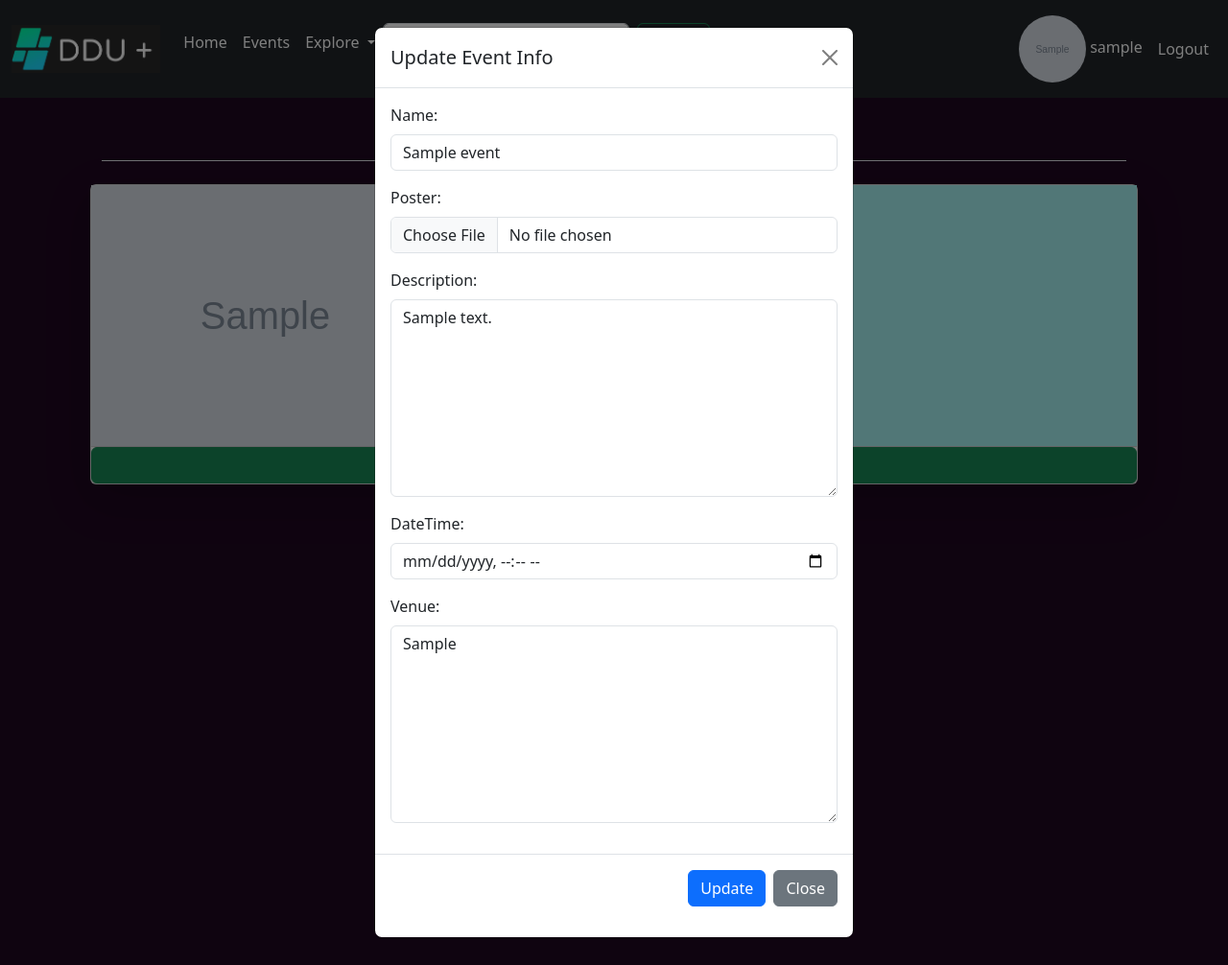
After one commit to ZalaHarshpalsinh/ddu_plus, a Django app: page /events/events/1 in a window 1280 px wide, after a click on "Update". The commit adds this page. Shown: the whole page at 96% size. Run offline with Django 4.2, Linux system fonts and the light colour scheme; a user stored in the database is signed in; tables that the repository leaves empty hold one stand-in row (values such as "Sample post"); grey boxes marked "Sample" are stand-in pictures; parts of the project's set-up code (start-up, migrations or seed data) failed here and were passed over; some libraries are stand-ins or nearby versions.

Commit message:
Added events feature

```diff
--- a/ddu_plus/urls.py
+++ b/ddu_plus/urls.py
@@ -27,6 +27,7 @@ urlpatterns = [
     path('authentication/', include('authentication.urls')),
     path('profiles/', include('profiles.urls')),
     path('chats/', include('chats.urls')),
+    path('events/', include('events.urls')),
 ]
 
 urlpatterns += static(settings.STATIC_URL, document_root = settings.STATIC_ROOT)
--- /dev/null
+++ b/events/forms.py
@@ -0,0 +1,7 @@
+from django import forms
+from events.models import *
+
+class EventCreationForm(forms.ModelForm):
+    class Meta:
+        model = Event
+        fields = ['name', 'poster', 'description', 'dateTime', 'venue']
--- a/events/models.py
+++ b/events/models.py
@@ -17,3 +17,6 @@ class Event(models.Model):
     dateTime = models.DateTimeField()
     venue = models.TextField(max_length=500)
     club = models.ForeignKey(Club, on_delete=models.CASCADE)
+    participants = models.ManyToManyField(User)
+    def __str__(self):
+        return self.name
--- /dev/null
+++ b/events/urls.py
@@ -0,0 +1,13 @@
+from django.urls import path,include
+from . import views
+
+app_name = 'events'
+
+urlpatterns = [
+    path('', views.listEvents, name="listEvents"),
+    path('events/<event_id>', views.viewEvent, name='viewEvent'),
+    path('post/<club_id>', views.postEvent, name="postEvent"),
+    path('update/<event_id>', views.updateEvent, name='updateEvent'),
+    path('delete/<event_id>', views.deleteEvent, name='deleteEvent'),
+    path('register/<event_id>', views.registerAtEvent, name='registerAtEvent'),
+]
--- a/events/views.py
+++ b/events/views.py
@@ -1,3 +1,91 @@
-from django.shortcuts import render
+from django.shortcuts import render,redirect,get_object_or_404
+import json
+from .models import *
+from .forms import *
 
 # Create your views here.
+def listEvents(request):
+    events = Event.objects.all()
+    return render(request, 'events/event_list.html', {
+        'events':events,
+    })
+    pass
+
+def postEvent(request, club_id):
+    if request.method == 'POST':
+
+        club = get_object_or_404(Club, pk=club_id)
+        form = EventCreationForm(request.POST, request.FILES)
+
+        if form.is_valid():
+            event = form.save(False)
+            event.club = club
+            event.save()
+            return redirect('events:listEvents')
+
+
+def updateEvent(request, event_id):
+    if request.method == 'POST':
+        event = Event.objects.get(id=event_id)
+        form = EventCreationForm(request.POST, request.FILES, instance=event)
+        if form.is_valid():
+            form.save()
+            return redirect('events:viewEvent', event_id)
+
+def deleteEvent(request, event_id):
+    if request.method == 'POST':
+        event = get_object_or_404(Event, pk=event_id)
+        event.delete()
+        return redirect('events:listEvents')
+
+
+def viewEvent(request, event_id):
+
+    event = get_object_or_404(Event, pk=event_id)
+
+    isAdmin = False
+
+    if request.user in event.club.admins.all():
+        isAdmin = True
+        updateForm = EventCreationForm(instance=event)
+        participants = event.participants.all()
+
+        departmentData = [['Department', 'Count']]
+        semesterData = [['Semester', 'Count']]
+        userTypeData = [['UserType', 'Count']]
+
+        departments = Department.objects.all()
+        for department in departments:
+            count = sum(1 for i in participants if i.person.department == department)
+            data = [department.name, count]
+            departmentData += [data]
+
+        for semester in range(1,9):
+            count = sum(1 for i in participants if i.type == 'STUDENT' and i.person.student.semester == str(semester))
+            data = [str(semester), count]
+            semesterData += [data]
+
+        userTypes = ['STUDENT', 'EMPLOYEE']
+        for type in userTypes:
+            count = sum(1 for i in participants if i.type == type)
+            data = [type, count]
+            userTypeData += [data]
+
+    return render(request, 'events/view_event.html', {
+        'event': event,
+        'updateForm': updateForm,
+        'isAdmin': isAdmin,
+        'participants': participants,
+        'departmentData' : departmentData,
+        'semesterData': semesterData,
+        'userTypeData':userTypeData,
+    })
+
+
+def registerAtEvent(request, event_id):
+
+    event = get_object_or_404(Event, pk=event_id)
+
+    event.participants.add(request.user)
+
+    return redirect('events:viewEvent', event_id)
--- a/profiles/urls.py
+++ b/profiles/urls.py
@@ -13,5 +13,5 @@ urlpatterns = [
     path('departments/<department_id>/update', views.departmentUpdate, name='departmentUpdate'),
     path('clubs/', views.clubs, name='clubs'),
     path('clubs/<club_id>', views.clubProfile, name='clubProfile'),
-    path('clubts/<club_id>/update', views.clubUpdate, name='clubUpdate'),
+    path('clubs/<club_id>/update', views.clubUpdate, name='clubUpdate'),
 ]
--- a/templates/base.html
+++ b/templates/base.html
@@ -14,8 +14,8 @@
     <style>
         .profile-icon
         {
-            width: 50px;
-            height: 50px;
+            width: 70px;
+            height: 70px;
             border-radius: 50%;
             object-fit: cover;
         }
@@ -41,8 +41,11 @@
                     <li class="nav-item">
                         <a href="{% url 'home' %}" class="nav-link active">Home</a>
                     </li>
+                    <li class="nav-item">
+                        <a href="{% url 'events:listEvents' %}" class="nav-link active">Events</a>
+                    </li>
                     <li class="nav-item dropdown">
-                        <a class="nav-link dropdown-toggle" data-bs-toggle="dropdown" role="button">
+                        <a class="nav-link dropdown-toggle active" data-bs-toggle="dropdown" role="button">
                           Explore
                         </a>
                         <ul class="dropdown-menu">
@@ -67,11 +70,11 @@
                         </a>
                     </li>
                     <li class="nav-item">
-                        <a href="{% url 'authentication:logout' %}" class="nav-link"> Logout </a>
+                        <a href="{% url 'authentication:logout' %}" class="nav-link active"> Logout </a>
                     </li>
                     {% else %}
                     <li class="nav-item">
-                        <a href="{% url 'authentication:login' %}" class="nav-link"> Login </a>
+                        <a href="{% url 'authentication:login' %}" class="nav-link active"> Login </a>
                     </li>
                     {% endif %}
                 </ul>
--- a/templates/components/form_snippet.html
+++ b/templates/components/form_snippet.html
@@ -27,7 +27,13 @@
                 {% endfor %}
             </select>
         {% else %}
-            <input type="{{ field.field.widget.input_type }}" class="form-control
+            <input
+            {% if field.name == "dateTime" %}
+                type="datetime-local"
+            {% else %}
+                type="{{ field.field.widget.input_type }}"
+            {% endif %}
+            class="form-control
             {% if field.errors %}
             is-invalid
             {% elif form.is_bound and field.field.widget.input_type != 'password' %}
--- /dev/null
+++ b/templates/events/view_event.html
@@ -0,0 +1,204 @@
+{% extends 'base.html' %}
+
+{% block title %}
+    {{ event.name }}
+{% endblock %}
+
+{% block body %}
+
+{% if isAdmin %}
+<div id='updateModal' class="modal">
+    <div class="modal-dialog">
+        <div class="modal-content">
+            <div class="modal-header">
+                <h5 class="modal-title">Update Event Info</h5>
+                <button class="btn-close" data-bs-dismiss="modal"></button>
+            </div>
+            <form action="{% url 'events:updateEvent' event.id %}" method="POST" id="updateForm" enctype="multipart/form-data">
+                <div class="modal-body">
+                    {% csrf_token %}
+                    {{ updateForm }}
+                </div>
+                <div class="modal-footer">
+                    <button type="submit" class="btn btn-primary"> Update </button>
+                    <button type="button" class="btn btn-secondary" data-bs-dismiss="modal"> Close</button>
+                </div>
+            </form>
+        </div>
+    </div>
+</div>
+<div id='deleteModal' class="modal">
+    <div class="modal-dialog">
+        <div class="modal-content">
+            <div class="modal-header">
+                <h5 class="modal-title">Update Event Info</h5>
+                <button class="btn-close" data-bs-dismiss="modal"></button>
+            </div>
+            <form action="{% url 'events:deleteEvent' event.id %}" method="POST" id="deleteForm" enctype="multipart/form-data">
+                <div class="modal-body">
+                    {% csrf_token %}
+                    Are you sure you want to delete this event?
+                </div>
+                <div class="modal-footer">
+                    <button type="submit" class="btn btn-danger"> Delete </button>
+                    <button type="button" class="btn btn-secondary" data-bs-dismiss="modal"> Close</button>
+                </div>
+            </form>
+        </div>
+    </div>
+</div>
+{% endif %}
+
+
+<div class="container">
+    <div class="row">
+        <div class="col">
+            <ul class="nav nav-tabs justify-content-center m-4">
+                <li class="nav-item">
+                  <button class="nav-link active" data-bs-toggle="tab" data-bs-target="#event">Event Info</button>
+                </li>
+                {% if isAdmin %}
+                <li class="nav-item">
+                    <button class="nav-link" data-bs-toggle="tab" data-bs-target="#participants">Participants</button>
+                </li>
+                <li class="nav-item">
+                    <button class="nav-link" data-bs-toggle="tab" data-bs-target="#charts">Charts</button>
+                </li>
+                {% endif %}
+            </ul>
+            <div class="tab-content" id="myTabContent">
+                <div class="tab-pane fade show active" id="event">
+                    <div class="container">
+                        <div class="row">
+                            <div class="col">
+                                <div class="card mb-3 shadow-lg bg-light" >
+                                    <div class="row g-0">
+                                        <div class="col-md-4 d-flex align-items-center justify-content-center">
+                                            <img src="{{ event.poster.url }}" class="img-fluid">
+                                        </div>
+                                        <div class="col-md-8" style="background-color:rgb(163, 239, 239);">
+                                            <div class="card-body">
+                                                <h5 class="card-title">{{event.name}}</h5>
+                                                <p class="card-text">Event by :  <a href="{% url 'profiles:clubProfile' event.club.id %}">{{event.club.name}}</a></p>
+                                                <p class="card-text">Date: {{event.dateTime}}</p>
+                                                <p class="card-text">Venue: {{event.venue}}</p>
+                                                {% if isAdmin %}
+                                                    <a class="btn btn-info" data-bs-toggle="modal" data-bs-target="#updateModal" >Update</a>
+                                                    <a class="btn btn-danger" data-bs-toggle="modal" data-bs-target="#deleteModal" >Delete</a>
+                                                {% endif %}
+                                            </div>
+                                        </div>
+                                        <div class="card-footer p-0">
+                                            <a class="btn btn-success w-100" href="{% url 'events:registerAtEvent' event.id %}"> Register </a>
+                                        </div>
+                                    </div>
+                                </div>
+                            </div>
+                        </div>
+                    </div>
+                </div>
+                {% if isAdmin %}
+                <div class="tab-pane fade" id="participants">
+                    <div class="container" style="color: white;">
+                        <div class="row">
+                            <div class="col-12">
+                                <h2 > Participants: </h2>
+                                <ul class="list-group list-group-flush">
+                                    {% for participant in participants %}
+                                        <a href="{% url 'profiles:userProfile' participant.id %}" class="list-group-item shadow my-2 rounded" style="background-color: rgb(19 115 255); color: white;">
+                                            <div class="row">
+                                                <div class="col-1">
+                                                    <img src="{{ participant.person.profilePhoto.url }}" alt="Profile Photo" class="profile-icon">
+                                                </div>
+                                                <div class="col-11">
+                                                    <h3>  {{ participant.username }}  </h3>
+                                                    <p class="card-subtitle"> {{ participant.type }} </p>
+                                                </div>
+                                            </div>
+                                        </a>
+                                    {% empty %}
+                                        <p>No participants yet</p>
+                                    {% endfor %}
+                                </ul>
+                            </div>
+                        </div>
+                    </div>
+                </div>
+                <div class="tab-pane fade" id="charts" style="color: white;">
+                    {% if participants %}
+                    <div class="container d-flex justify-content-center" >
+                        <div class="row">
+                            <div class="col-12">
+                                <h1>Department wise participation :</h1>
+                                <div class="m-5" id="departmentChart"></div>
+                                <h1>Semester wise participation :</h1>
+                                <div class="m-5" id="semesterChart"></div>
+                                <h1>User type wise participation :</h1>
+                                <div class="m-5" id="userTypeChart"></div>
+                            </div>
+                        </div>
+                    </div>
+                    {% else %}
+                        <h2 class="text-center">No participants yet</h2>
+                    {% endif %}
+                </div>
+                {% endif %}
+            </div>
+        </div>
+    </div>
+</div>
+{% endblock %}
+
+{% block script %}
+<script type="text/javascript" src="https://www.gstatic.com/charts/loader.js"></script>
+<script type="text/javascript">
+    google.charts.load("current", {packages:["corechart"]});
+    google.charts.setOnLoadCallback(drawChart);
+    function drawChart() {
+
+    var data = "{{ departmentData | safe }}";
+    data = data.replace(/'/g, '"');
+    data = JSON.parse(data);
+    data = google.visualization.arrayToDataTable(data);
+
+    var options = {
+        is3D: true,
+        backgroundColor: {
+            stroke:'#fcba03',
+            strokeWidth:'10',
+            fill: '#d9f57f',
+        },
+        chartArea: { width: '90%', height: '90%' },
+        height: 400,
+        width: 800,
+        fontSize: 20,
+        legend: { textStyle: { color: '#333', fontSize: 20 } }
+    };
+    var chart = new google.visualization.PieChart(document.getElementById('departmentChart'));
+    chart.draw(data, options);
+
+
+    data = "{{ semesterData | safe }}";
+    console.log(data);
+    data = data.replace(/'/g, '"');
+    console.log(data);
+    data = JSON.parse(data);
+    console.log(data);
+    data = google.visualization.arrayToDataTable(data);
+
+    chart = new google.visualization.PieChart(document.getElementById('semesterChart'));
+    chart.draw(data, options);
+
+    data = "{{ userTypeData | safe }}";
+    console.log(data);
+    data = data.replace(/'/g, '"');
+    console.log(data);
+    data = JSON.parse(data);
+    console.log(data);
+    data = google.visualization.arrayToDataTable(data);
+
+    chart = new google.visualization.PieChart(document.getElementById('userTypeChart'));
+    chart.draw(data, options);
+    }
+</script>
+{% endblock %}
```
Also changed, not shown: profiles/views.py (+6 -3 lines), templates/events/event_list.html (added, +31 -0 lines), templates/profiles/club_profile.html (+26 -2 lines), events/migrations/0002_event_participants.py (added).
